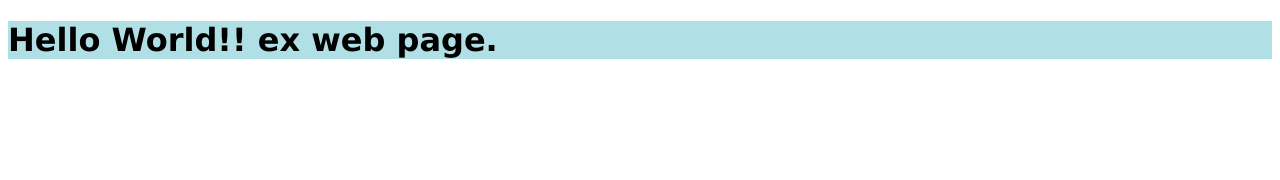
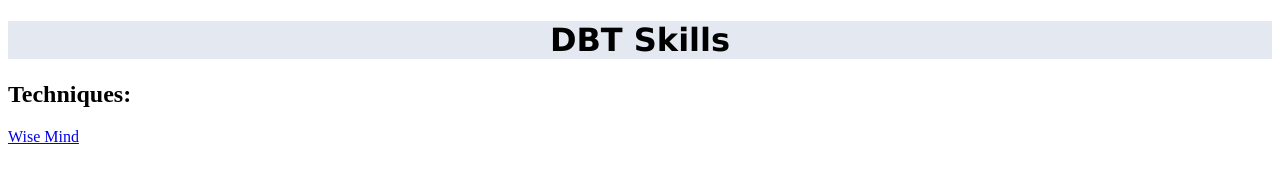
Before and after one commit to charlie6543/DBT, a plain HTML site: page index.html in a window 1280 px wide. Drawn offline with Linux system fonts and the light colour scheme.

Commit message:
more experimentation

```diff
--- a/index.html
+++ b/index.html
@@ -7,6 +7,10 @@
     <title>DBT</title>
 </head>
 <body>
-    <h1 style="font-family:verdana;background-color:powderblue;">Hello World!! ex web page.</h1>
+    <h1 style="font-family:verdana;background-color:rgb(227, 232, 241);text-align: center;">DBT Skills</h1>
+    <p>
+        <h2>Techniques:</h2>
+        <a href="wisemind.html">Wise Mind</a>
+    </p>
 </body>
 </html>
```
Also changed, not shown: wisemind.html (+1 -1 lines), 1 other file.
